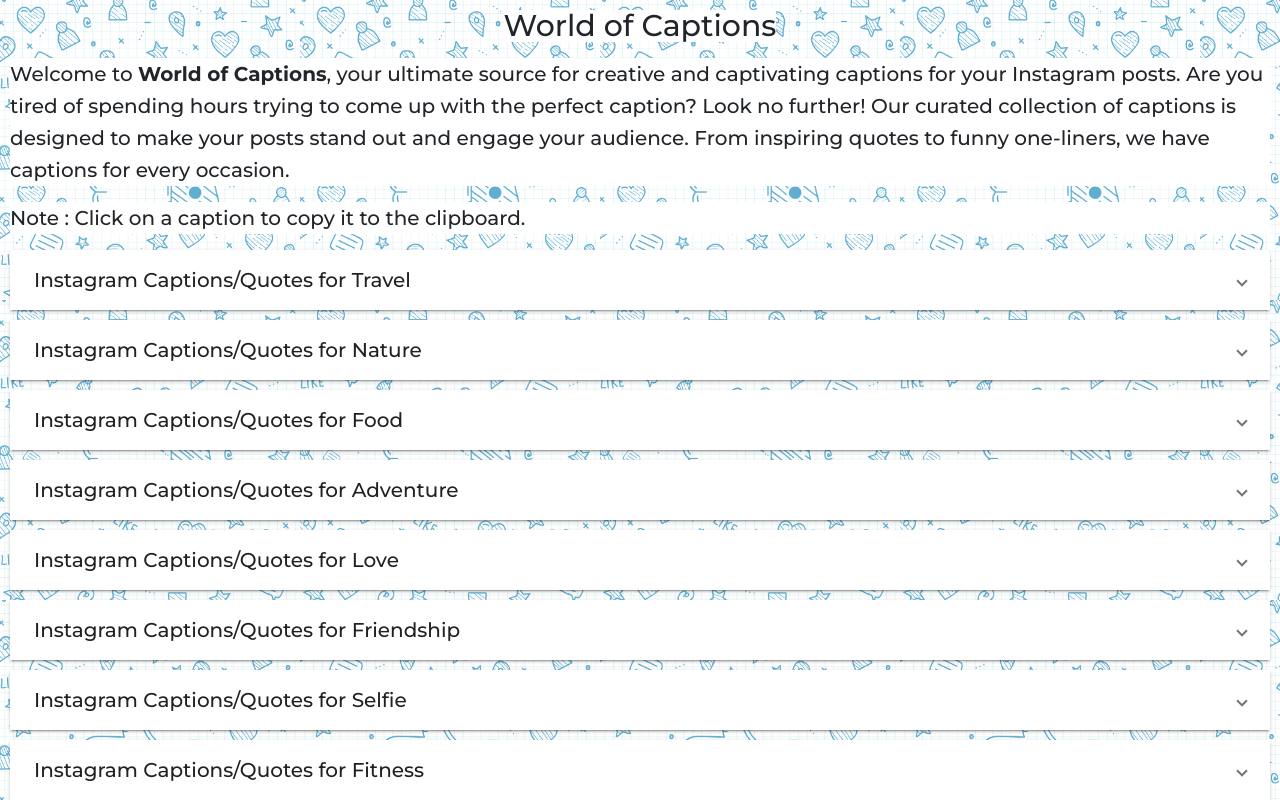
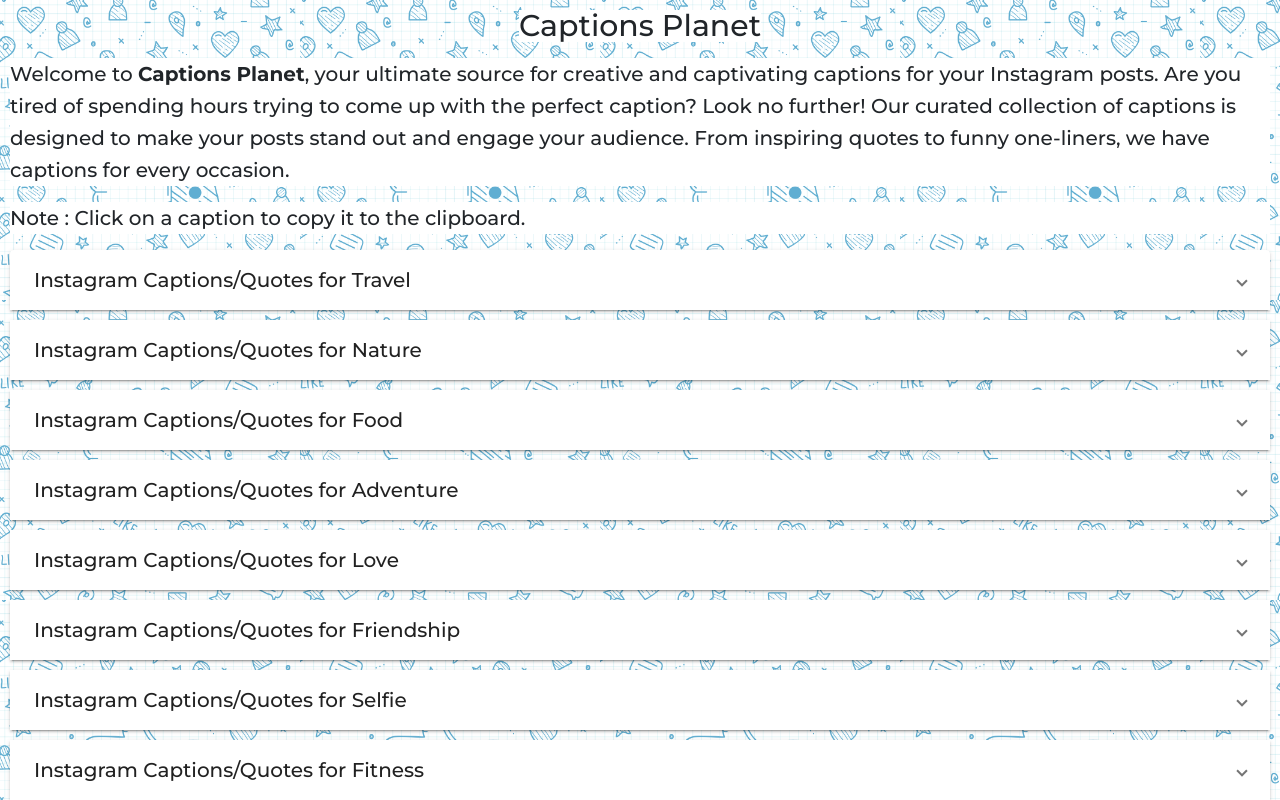
Before and after one commit to david-1997/captions, an Angular app: page / in a window 1280 px wide. Shown: the top 800 px of the page. Built offline with nearby package versions, Linux system fonts and the light colour scheme.

Commit message:
first commit

```diff
--- a/angular.json
+++ b/angular.json
@@ -25,7 +25,8 @@
             "aot": true,
             "assets": [
               "src/favicon.ico",
-              "src/assets"
+              "src/assets",
+              "src/icon24.ico"
             ],
             "styles": [
               "./node_modules/@angular/material/prebuilt-themes/indigo-pink.css",
@@ -93,7 +94,8 @@
             "karmaConfig": "karma.conf.js",
             "assets": [
               "src/favicon.ico",
-              "src/assets"
+              "src/assets",
+              "src/icon24.ico"
             ],
             "styles": [
               "./node_modules/@angular/material/prebuilt-themes/indigo-pink.css",
--- a/src/app/captions/captions.component.html
+++ b/src/app/captions/captions.component.html
@@ -1,10 +1,10 @@
 <div style="padding: 10px;">
     <div style="display: flex;justify-content: center;">
-        <h1 style="text-align: center;font-size: 30px;width: fit-content;background-color: white">World of Captions</h1>
+        <h1 style="text-align: center;font-size: 30px;width: fit-content;background-color: white">Captions Planet</h1>
 
     </div>
     <h2 style="background-color: white">
-        Welcome to <span style="font-weight: 600;">World of Captions</span>, your ultimate source for creative and captivating captions for your Instagram posts. Are you tired of spending hours trying to come up with the perfect caption? Look no further! Our curated collection of captions is designed to make your posts stand out and engage your audience. From inspiring quotes to funny one-liners, we have captions for every occasion.
+        Welcome to <span style="font-weight: 600;">Captions Planet</span>, your ultimate source for creative and captivating captions for your Instagram posts. Are you tired of spending hours trying to come up with the perfect caption? Look no further! Our curated collection of captions is designed to make your posts stand out and engage your audience. From inspiring quotes to funny one-liners, we have captions for every occasion.
     </h2>
 
     <h2 style="background-color: white">
--- a/src/index.html
+++ b/src/index.html
@@ -2,7 +2,7 @@
 <html lang="en">
 <head>
   <meta charset="utf-8">
-  <title>World of Captions</title>
+  <title>Captions Planet</title>
   <base href="/">
   <meta name="viewport" content="width=device-width, initial-scale=1">
   <link rel="icon" type="image/x-icon" href="favicon.ico">
```
Also changed, not shown: src/icon24.png (added), 1 other file (tests, documents, lock files or other folders).
